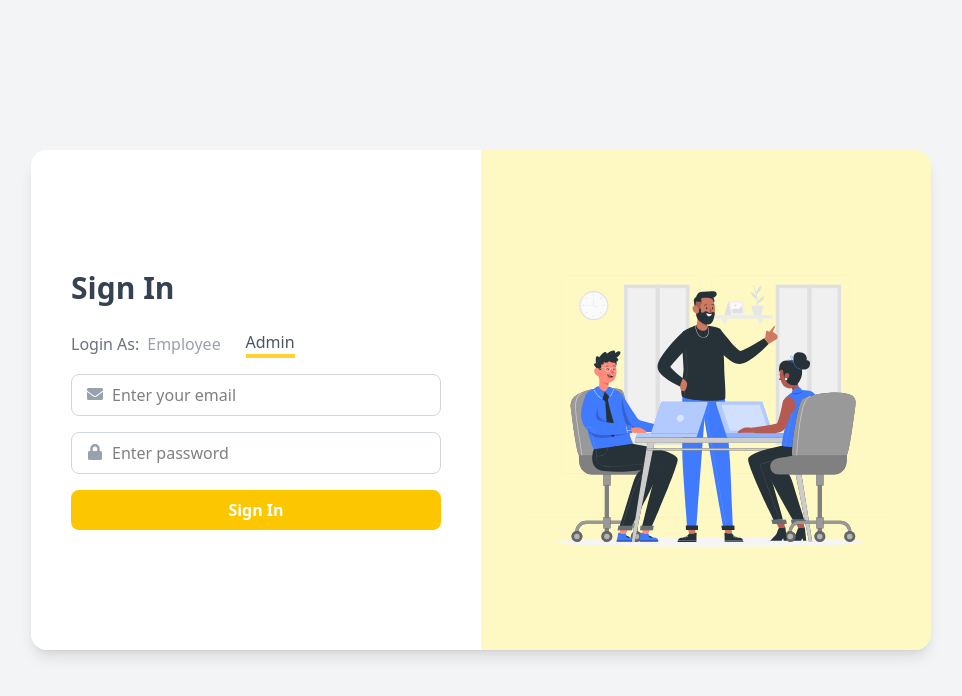
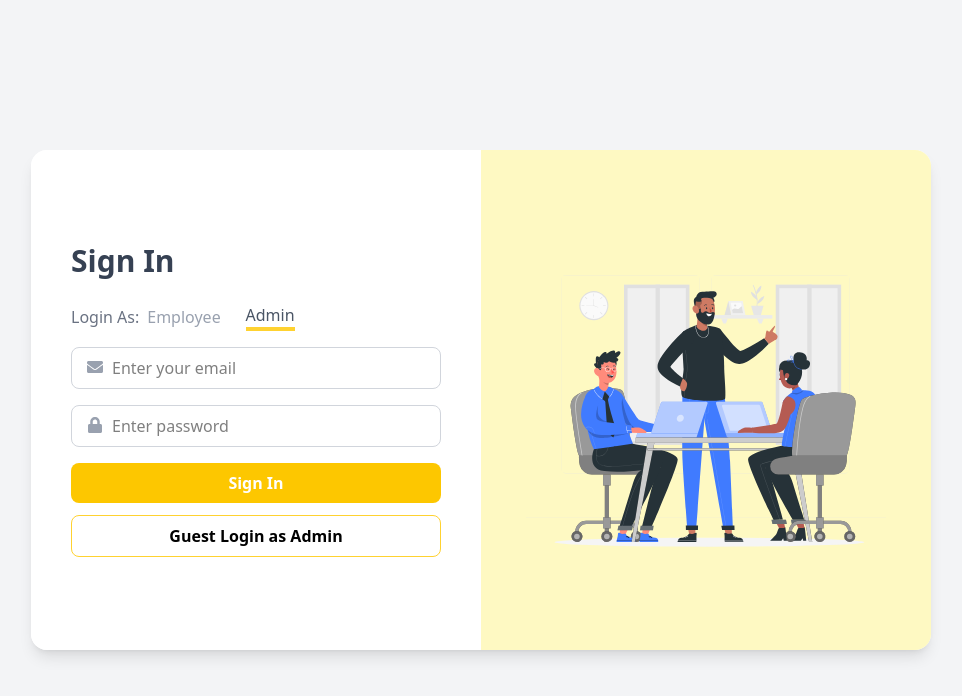
Before and after one commit to yuvikaKathaith/EMS, a React (Vite) app: page / in a window 1280 px wide. Both pictures are taken after a click on the button "Admin". Shown: the top 696 px of the page, without its empty margins (159-1121 px from the left). Built offline with nearby package versions, Linux system fonts and the light colour scheme.

Commit message:
Update login

```diff
--- a/src/Components/Auth/Login.jsx
+++ b/src/Components/Auth/Login.jsx
@@ -1,5 +1,5 @@
 import React, { useState } from "react";
-import { FaEnvelope, FaLock } from "react-icons/fa";
+import { FaEnvelope, FaLock, FaUser } from "react-icons/fa";
 
 const employees = [
   { id: 1, firstName: "Arjun", email: "e@e.com", password: "123" },
@@ -12,8 +12,9 @@ const employees = [
 const Login = ({ handleLogin }) => {
   const [email, setEmail] = useState("");
   const [password, setPassword] = useState("");
+
   const [role, setRole] = useState("Employee");
-  const [selectedEmployee, setSelectedEmployee] = useState(employees[0]); // Default to first employee
+  const [selectedEmployee, setSelectedEmployee] = useState(employees[0]);
 
   const submitHandler = (e) => {
     e.preventDefault();
@@ -30,19 +31,25 @@ const Login = ({ handleLogin }) => {
           <div className="flex items-center mb-4">
             <span className="text-gray-500 mr-2">Login As:</span>
             <button
-              className={`mr-2 font-medium ${
-                role === "Employee" ? "border-b-4 border-amber-300 text-gray-600" : "text-gray-400"
+              className={`mr-2 font-medium ${role === "Employee" ? "border-b-4 border-amber-300 text-gray-600" : "text-gray-400"
               }`}
-              onClick={() => setRole("Employee")}
+              onClick={() => {
+                setEmail('')
+                setPassword('')
+                setRole("Employee")
+              }}
             >
               Employee
             </button>
             |
             <button
-              className={`ml-2 font-medium ${
-                role === "Admin" ? "border-b-4 border-amber-300 text-gray-600" : "text-gray-400"
+              className={`ml-2 font-medium ${role === "Admin" ? "border-b-4 border-amber-300 text-gray-600" : "text-gray-400"
               }`}
-              onClick={() => setRole("Admin")}
+              onClick={() => {
+                setEmail('')
+                setPassword('')
+                setRole("Admin")
+              }}
             >
               Admin
             </button>
@@ -97,6 +104,19 @@ const Login = ({ handleLogin }) => {
               </select>
             </div>
           )}
+
+          {role === "Admin" && (
+            <button
+              onClick={() => {
+                setEmail("admin@me.com");
+                setPassword("123");
+                setRole("Admin");
+              }}
+              className="w-full border border-amber-300 bg-transparent text-black font-semibold py-2 rounded-lg mt-3"
+            >
+              Guest Login as Admin
+            </button>
+          )}
         </div>
         <div className="w-1/2 bg-yellow-100 flex items-center justify-center">
           <img src="/assets/Office work-rafiki.svg" alt="Illustration" className="w-4/5" />
```
